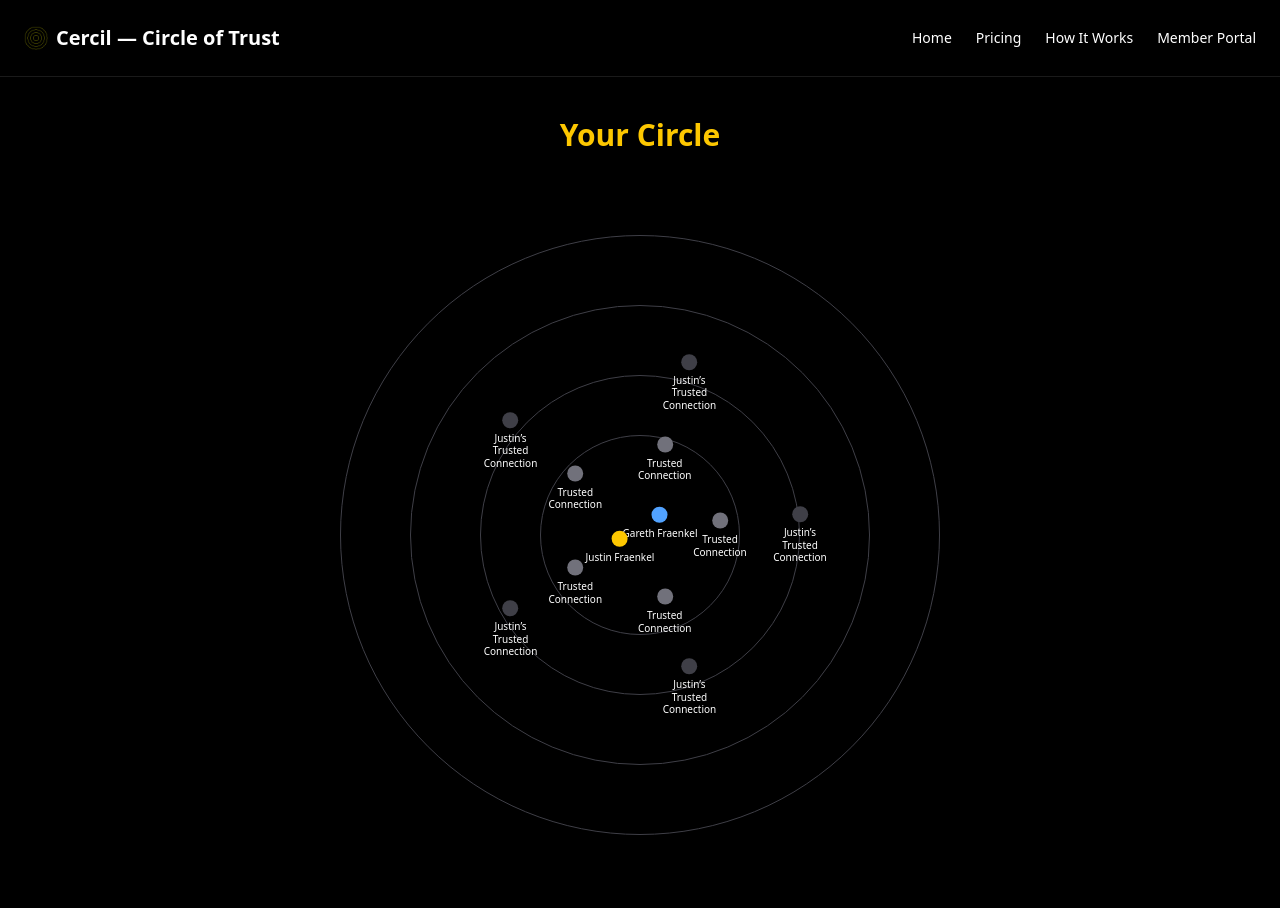
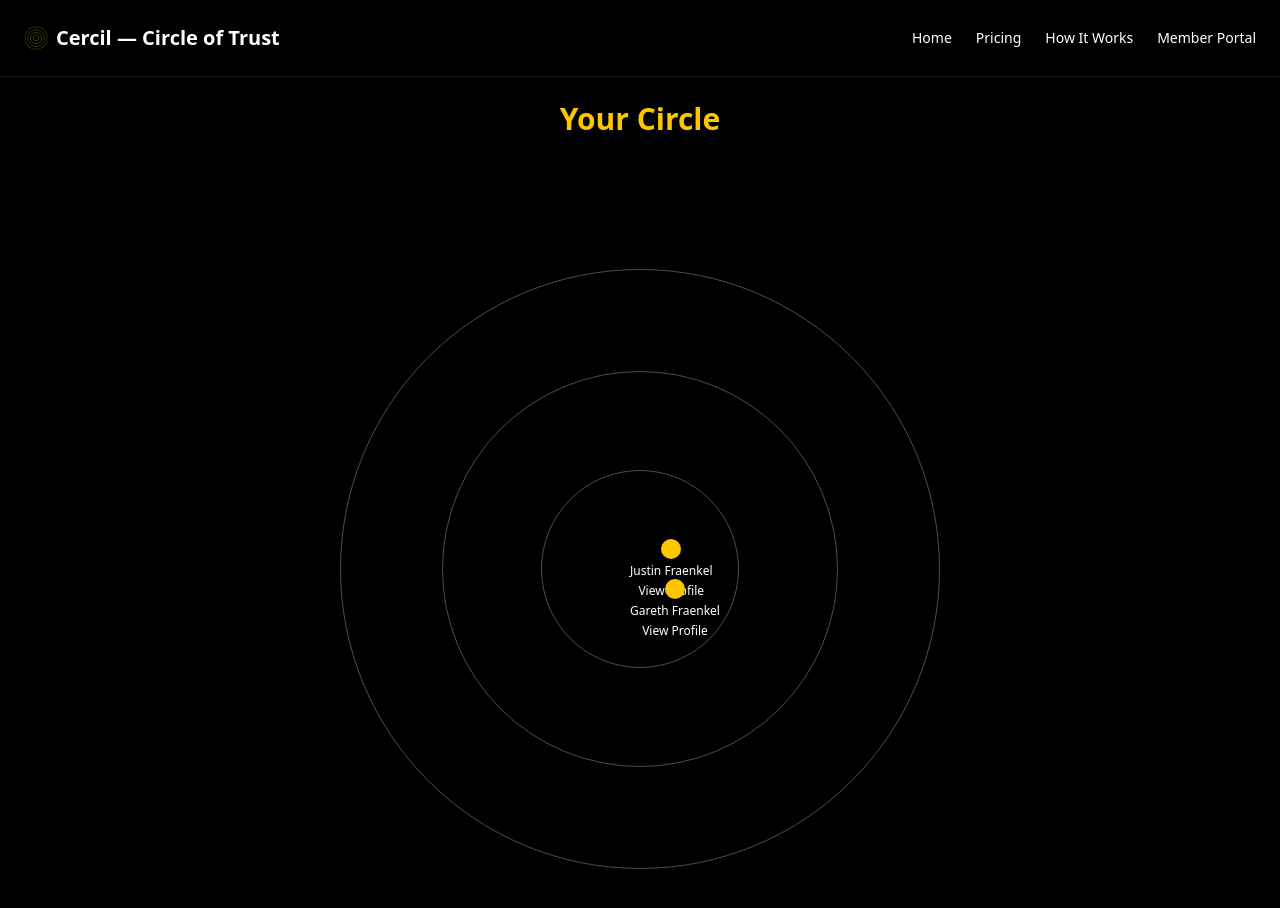
Before and after one commit to justinfraenkel/cercil-mvp, a Next.js app: page /member-portal in a window 1280 px wide. Shown: the top 908 px of the page. Built offline with nearby package versions, Linux system fonts and the light colour scheme.

Commit message:
Restore landing page and update Member Portal with hover overlay

```diff
--- a/src/app/member-portal/page.tsx
+++ b/src/app/member-portal/page.tsx
@@ -1,6 +1,7 @@
 "use client";
 
 import { useRef } from "react";
+import CircleLayout from '@/components/CircleLayout';
 
 const centerUsers = [
   { name: "Gareth Fraenkel", color: "bg-blue-400", yOffset: -12 },
@@ -13,7 +14,7 @@ const gfsConnections = Array.from({ length: 5 }, () => ({
 }));
 
 const justinsConnections = Array.from({ length: 5 }, () => ({
-  name: "Justin’s\nTrusted\nConnection",
+  name: "Justin's\nTrusted\nConnection",
   color: "bg-zinc-700",
 }));
 
@@ -52,36 +53,7 @@ export default function MemberPortal() {
   return (
     <div className="min-h-screen flex flex-col items-center justify-center bg-black text-white font-mono">
       <h1 className="text-3xl font-bold text-yellow-400 mb-8">Your Circle</h1>
-
-      <div
-        ref={containerRef}
-        className="relative flex items-center justify-center"
-        style={{ width: "700px", height: "700px" }}
-      >
-        {/* Concentric ring outlines */}
-        {[100, 160, 230, 300].map((r, i) => (
-          <div
-            key={i}
-            className="absolute border border-zinc-700 rounded-full"
-            style={{
-              width: r * 2,
-              height: r * 2,
-              top: "50%",
-              left: "50%",
-              transform: "translate(-50%, -50%)",
-            }}
-          />
-        ))}
-
-        {/* Center users */}
-        {renderRing(20, centerUsers)}
-
-        {/* Inner ring – Trusted Connections */}
-        {renderRing(80, gfsConnections)}
-
-        {/* First outer ring – Justin’s Trusted Connections */}
-        {renderRing(160, justinsConnections)}
-      </div>
+      <CircleLayout />
     </div>
   );
 }
--- a/src/app/page.tsx
+++ b/src/app/page.tsx
@@ -1,9 +1,16 @@
-import CircleLayout from '@/components/CircleLayout';
-
 export default function Home() {
   return (
-    <main className="min-h-screen bg-black text-white flex items-center justify-center">
-      <CircleLayout />
+    <main className="min-h-screen bg-white text-black flex flex-col items-center justify-center">
+      <h1 className="text-5xl font-bold mb-6 text-center">Welcome to Cercil</h1>
+      <p className="text-lg mb-8 text-center max-w-xl">
+        Cercil helps you build trust and showcase your network. Join our private beta to see how your connections can work for you.
+      </p>
+      <a
+        href="/member-portal"
+        className="px-8 py-4 bg-yellow-400 text-black rounded-full font-semibold text-lg shadow hover:bg-yellow-300 transition"
+      >
+        Join the Beta
+      </a>
     </main>
   );
 }
```
